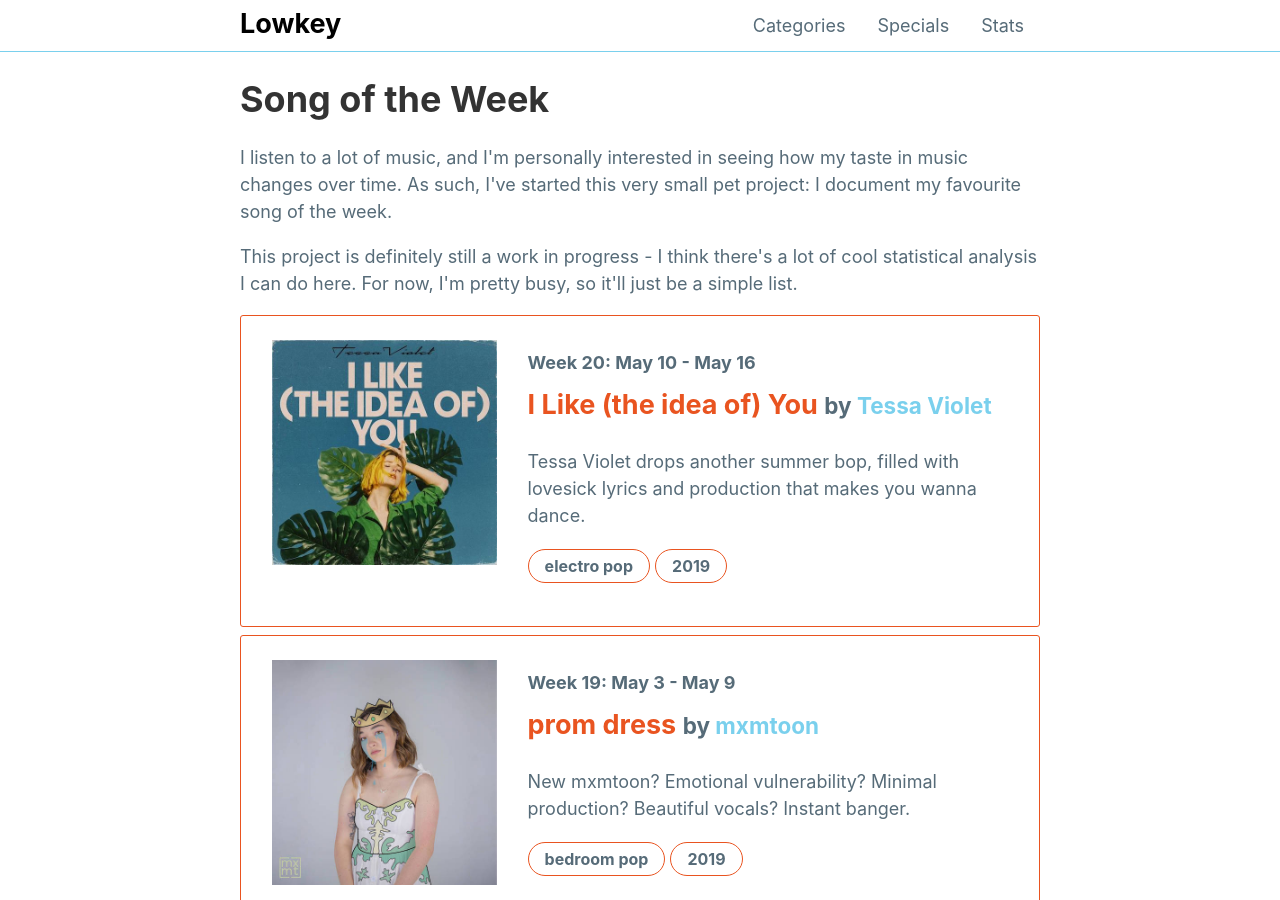
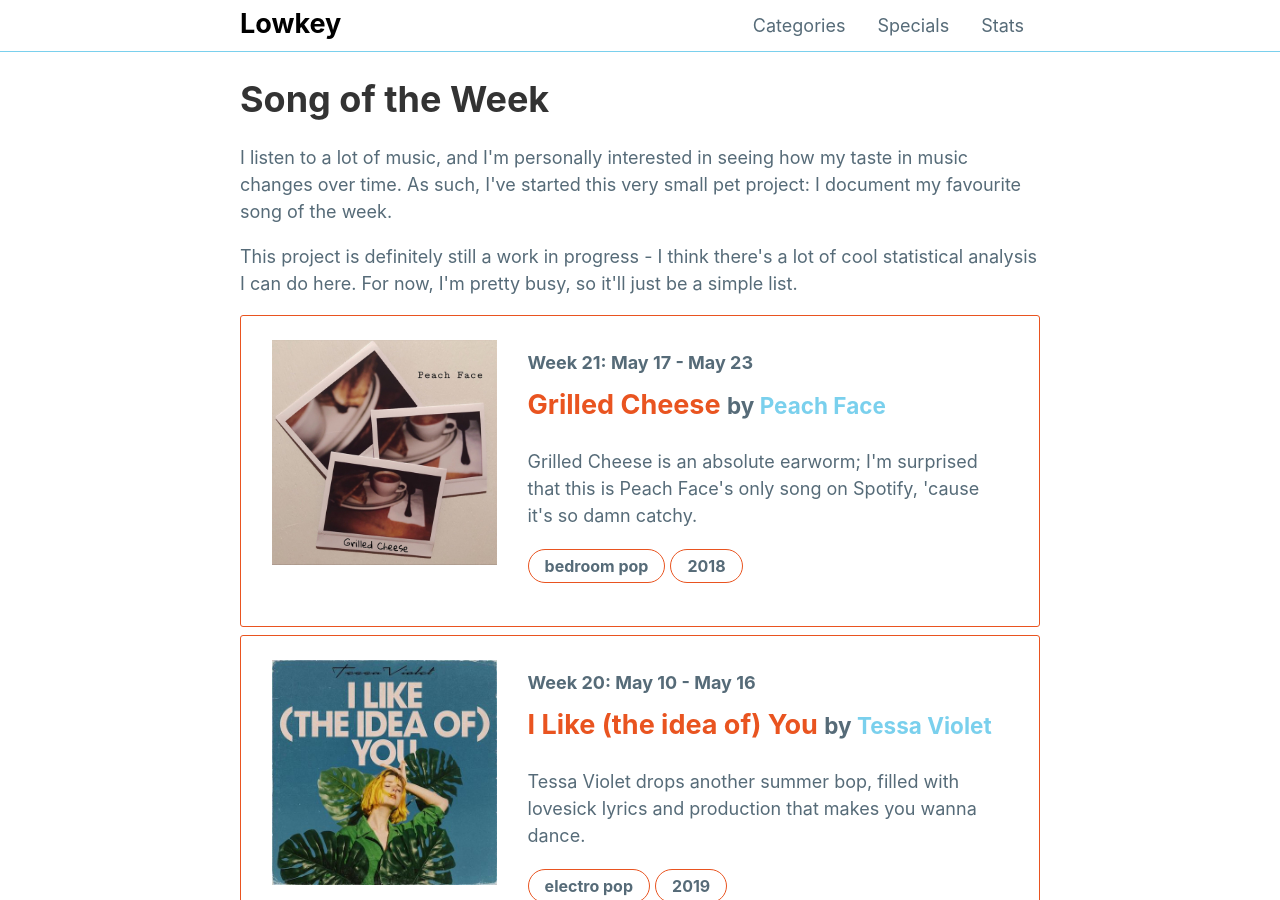
Before and after one commit to mattxwang/lowkey, a Jekyll site: the page built from _stats/song-of-the-week.html, in a window 1280 px wide and 900 px high. Built offline with Jekyll 4.4.1, drawn with Linux system fonts in a browser that asks for light colours.

Commit message:
grilled cheese is too catchy

```diff
--- a/_data/stats.yml
+++ b/_data/stats.yml
@@ -199,3 +199,13 @@
     year: 2019
     blurb: >
       Tessa Violet drops another summer bop, filled with lovesick lyrics and production that makes you wanna dance.
+  week21:
+    week: "Week 21: May 17 - May 23"
+    title: "Grilled Cheese"
+    artist: "Peach Face"
+    album: "Grilled Cheese"
+    album_art: "grilled-cheese.jpg"
+    genre: "bedroom pop"
+    year: 2018
+    blurb: >
+      Grilled Cheese is an absolute earworm; I'm surprised that this is Peach Face's only song on Spotify, 'cause it's so damn catchy.
```
Also changed, not shown: img/albums/grilled-cheese.jpg (added).
